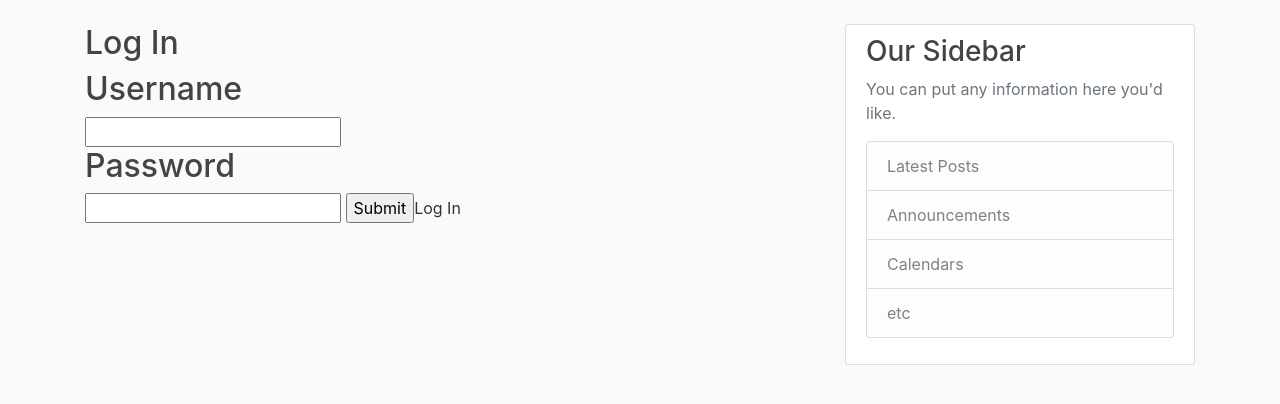
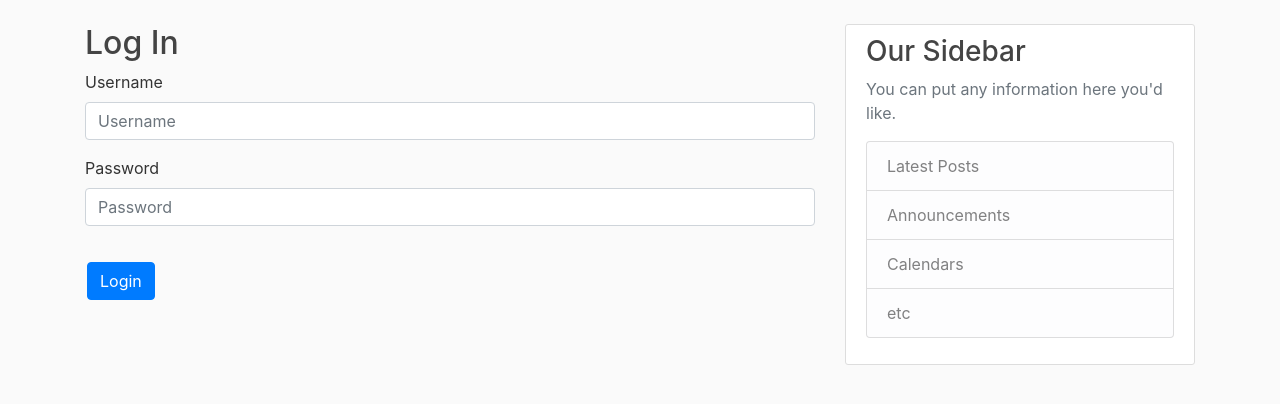
Before and after one commit to afzalaftab/hostel, a Django app: page /login/ in a window 1280 px wide. Shown: the part 56-460 px from the top of the page. Run offline with Django 3.2, Linux system fonts and the light colour scheme; some libraries are stand-ins or nearby versions.

Commit message:
login page updated

```diff
--- a/hostel/room_allotment/templates/hostel_allotment/allot.html
+++ b/hostel/room_allotment/templates/hostel_allotment/allot.html
@@ -9,5 +9,11 @@
     </select>
     <button type="submit" class="btn btn-primary mb-3">Get a Room</button>
 
+    {% for i in room %}
+    <!-- { if i.2==0 or i.2==1 %} -->
+    {{i.0}} {{i.1}}
+    <!-- {% endif %} -->
+    {% endfor %}
+
 </div>
 {% endblock content %}
--- a/hostel/room_allotment/templates/hostel_allotment/login.html
+++ b/hostel/room_allotment/templates/hostel_allotment/login.html
@@ -5,10 +5,14 @@
     <h2>Log In</h2>
 <form method="post" action="../profile/">
   {% csrf_token %}
-  <h2>Username</h2>
-  <input type="text" name="username">
-  <h2>Password</h2>
-  <input type="password" name="password">
-  <input type="submit">Log In</input>
+  <div class="mb-3">
+    <label for="formGroupExampleInput" class="form-label">Username</label>
+    <input type="text" class="form-control" id="formGroupExampleInput" placeholder="Username" name="username">
+  </div>
+  <div class="mb-3">
+    <label for="formGroupExampleInput2" class="form-label">Password</label>
+    <input type="password" class="form-control" id="formGroupExampleInput2" placeholder="Password" name="password">
+  </div>
+  <button type="submit" class="btn btn-primary mb-3">Login</button>
 </form>
 {% endblock content %}
```
